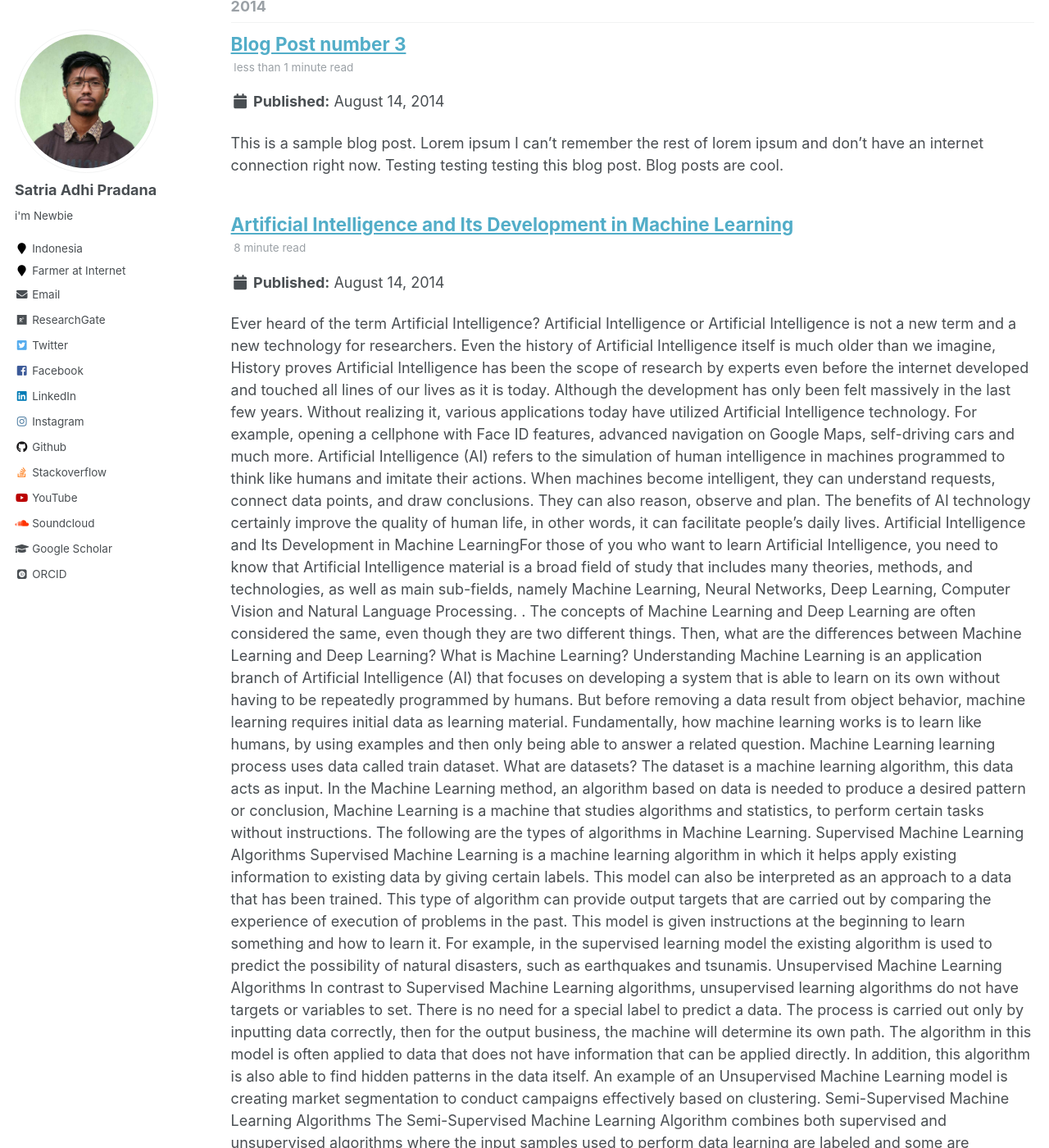
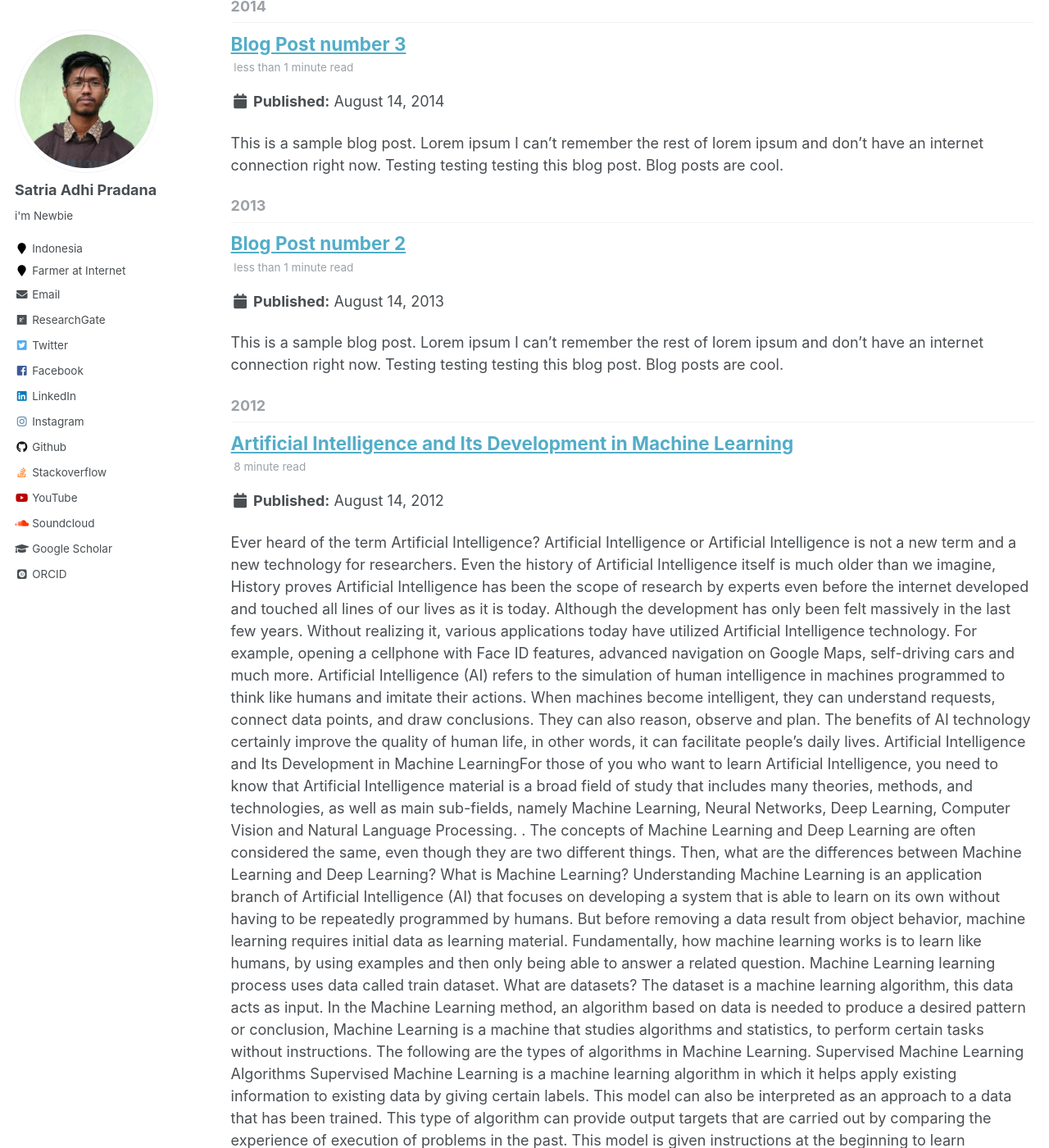
Before and after one commit to SatriaAdhiPradana/satriaadhipradana.github.io, a Jekyll site: the page built from _pages/year-archive.html, in a window 1280 px wide and 1400 px high, scrolled down 635 px. Shown: the whole window at 82% size. Built offline with Jekyll 4.4.1, drawn with Linux system fonts in a browser that asks for light colours; some web fonts are replaced; some of the changed text lies outside the part shown.

Commit message:
Update and rename 2014-08-14-blog-post-1.md to 2012-08-14-blog-post-1.md

```diff
--- a/_posts/2014-08-14-blog-post-1.md
+++ b/_posts/2012-08-14-blog-post-1.md
@@ -1,7 +1,7 @@
 ---
 title: 'Artificial Intelligence and Its Development in Machine Learning'
-date: 2014-08-14
-permalink: /posts/2014/08/blog-post-1/
+date: 2012-08-14
+permalink: /posts/2012/08/blog-post-1/
 tags:
   - Artificial Intelligence
   - Machine Learning
```
